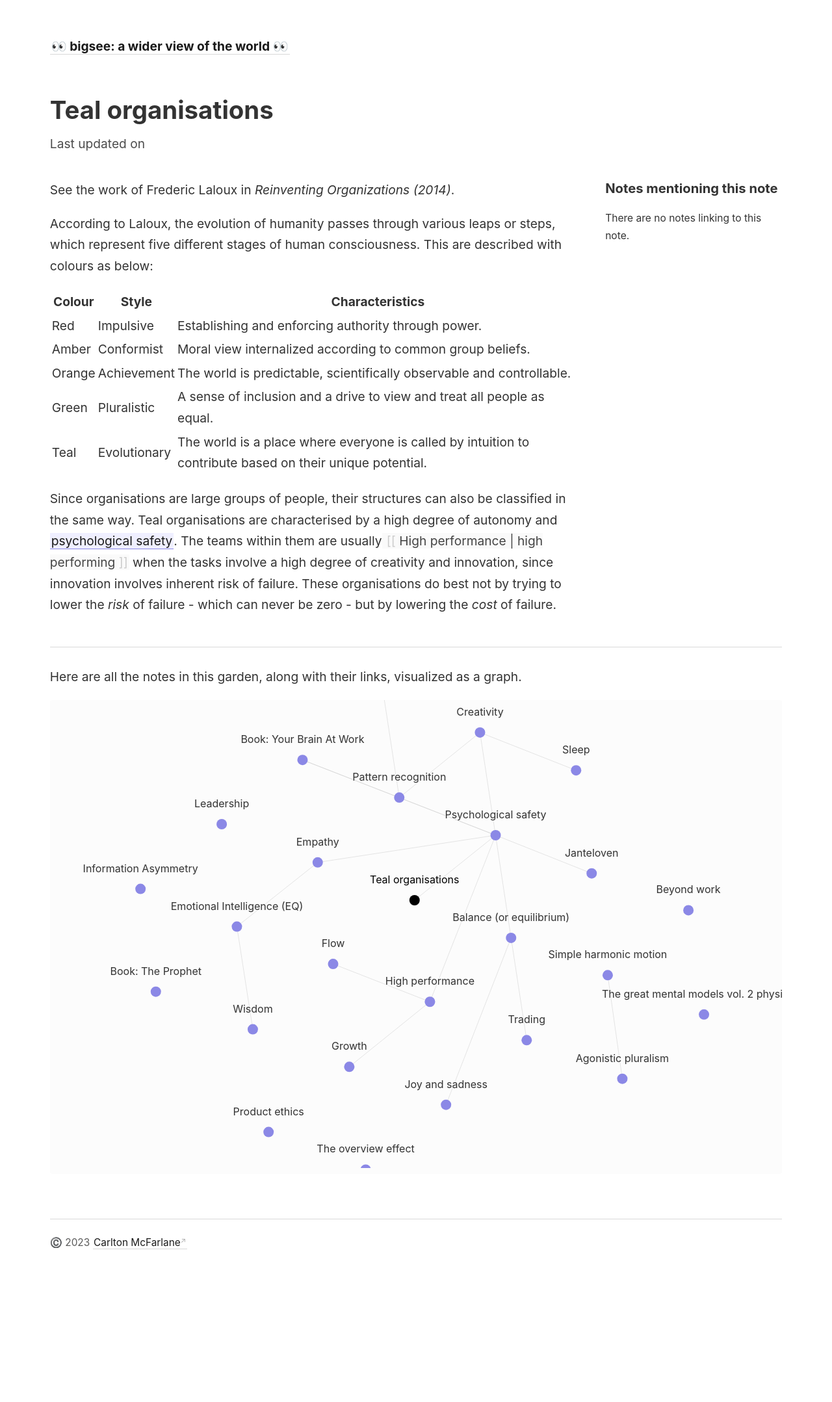
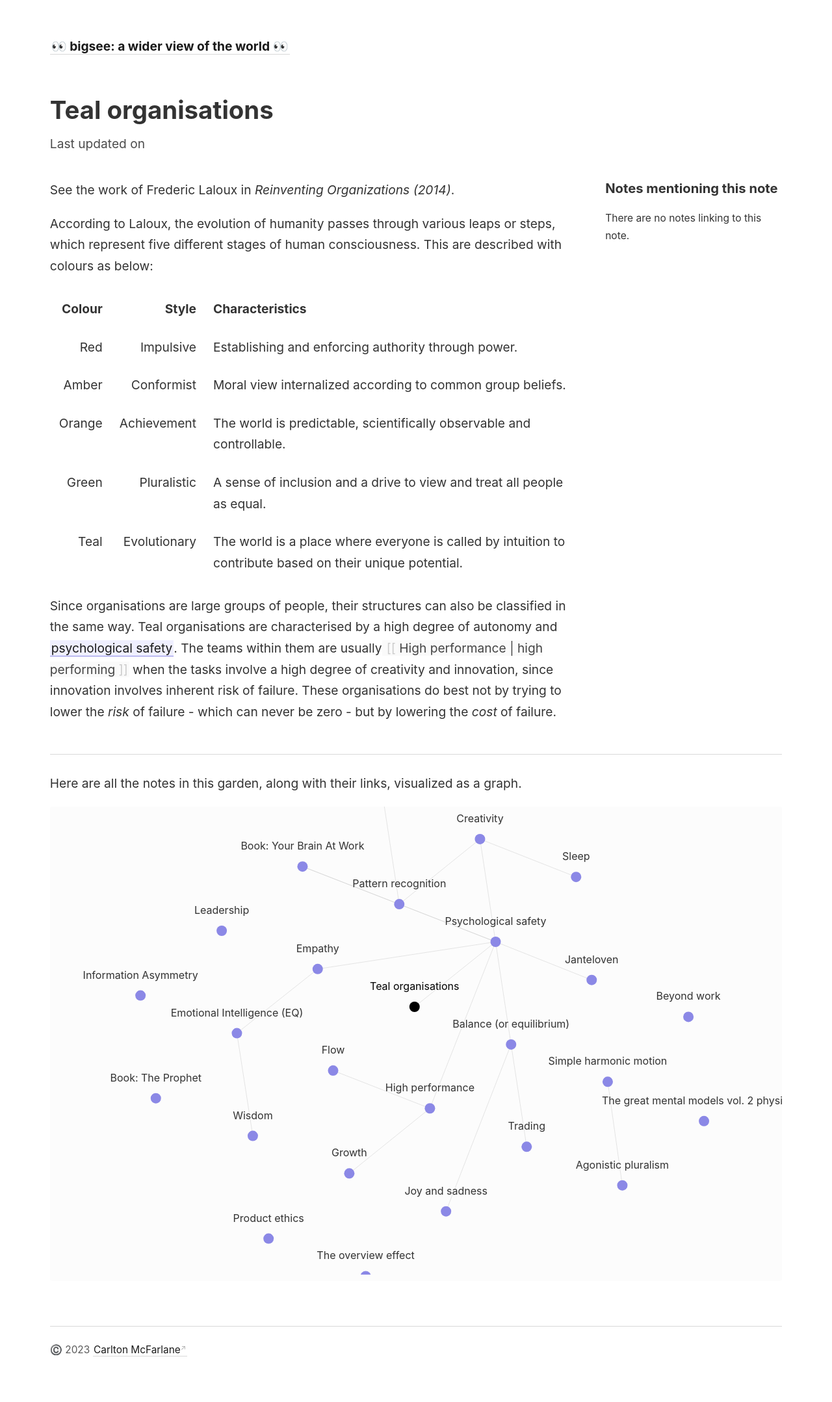
Before and after one commit to bigsee/digital-garden, a Jekyll site: the page built from _notes/Teal organisations.md, in a window 1280 px wide. Shown: the whole page at 65% size. Built offline with Jekyll 4.4.1, drawn with Linux system fonts in a browser that asks for light colours; before the commit the page ends 1992 px from its top, so only the background shows below that.

Commit message:
:artboard: improve table styling

```diff
--- a/_notes/Teal organisations.md
+++ b/_notes/Teal organisations.md
@@ -6,12 +6,41 @@ See the work of Frederic Laloux in *Reinventing Organizations (2014)*.
 
 According to Laloux, the evolution of humanity passes through various leaps or steps, which represent five different stages of human consciousness. This are described with colours as below:
 
-| Colour | Style        | Characteristics |
-|--------|--------------|-----------------|
-| Red    | Impulsive    | Establishing and enforcing authority through power.|
-| Amber  | Conformist   | Moral view internalized according to common group beliefs.|
-| Orange | Achievement  | The world is predictable, scientifically observable and controllable.|
-| Green  | Pluralistic  | A sense of inclusion and a drive to view and treat all people as equal.|
-| Teal   | Evolutionary | The world is a place where everyone is called by intuition to contribute based on their unique potential. |
+<table>
+  <thead>
+    <tr>
+      <th style="text-align:right; vertical-align:top; padding: 0.75rem;">Colour</th>
+      <th style="text-align:right; vertical-align:top; padding: 0.75rem;">Style</th>
+      <th style="text-align:left; vertical-align:top; padding: 0.75rem;">Characteristics</th>
+    </tr>
+  </thead>
+  <tbody>
+    <tr>
+      <td style="text-align:right; vertical-align:top; padding: 0.75rem;">Red</td>
+      <td style="text-align:right; vertical-align:top; padding: 0.75rem;">Impulsive</td>
+      <td style="text-align:left; vertical-align:top; padding: 0.75rem;">Establishing and enforcing authority through power.</td>
+    </tr>
+    <tr>
+      <td style="text-align:right; vertical-align:top; padding: 0.75rem;">Amber</td>
+      <td style="text-align:right; vertical-align:top; padding: 0.75rem;">Conformist</td>
+      <td style="text-align:left; vertical-align:top; padding: 0.75rem;">Moral view internalized according to common group beliefs.</td>
+    </tr>
+    <tr>
+      <td style="text-align:right; vertical-align:top; padding: 0.75rem;">Orange</td>
+      <td style="text-align:right; vertical-align:top; padding: 0.75rem;">Achievement</td>
+      <td style="text-align:left; vertical-align:top; padding: 0.75rem;">The world is predictable, scientifically observable and controllable.</td>
+    </tr>
+    <tr>
+      <td style="text-align:right; vertical-align:top; padding: 0.75rem;">Green</td>
+      <td style="text-align:right; vertical-align:top; padding: 0.75rem;">Pluralistic</td>
+      <td style="text-align:left; vertical-align:top; padding: 0.75rem;">A sense of inclusion and a drive to view and treat all people as equal.</td>
+    </tr>
+    <tr>
+      <td style="text-align:right; vertical-align:top; padding: 0.75rem;">Teal</td>
+      <td style="text-align:right; vertical-align:top; padding: 0.75rem;">Evolutionary</td>
+      <td style="text-align:left; vertical-align:top; padding: 0.75rem;">The world is a place where everyone is called by intuition to contribute based on their unique potential.</td>
+    </tr>
+  </tbody>
+</table>
 
 Since organisations are large groups of people, their structures can also be classified in the same way. Teal organisations are characterised by a high degree of autonomy and [[Psychological safety| psychological safety]]. The teams within them are usually[[High performance | high performing]] when the tasks involve a high degree of creativity and innovation, since innovation involves inherent risk of failure. These organisations do best not by trying to lower the *risk* of failure - which can never be zero - but by lowering the *cost* of failure.
```
